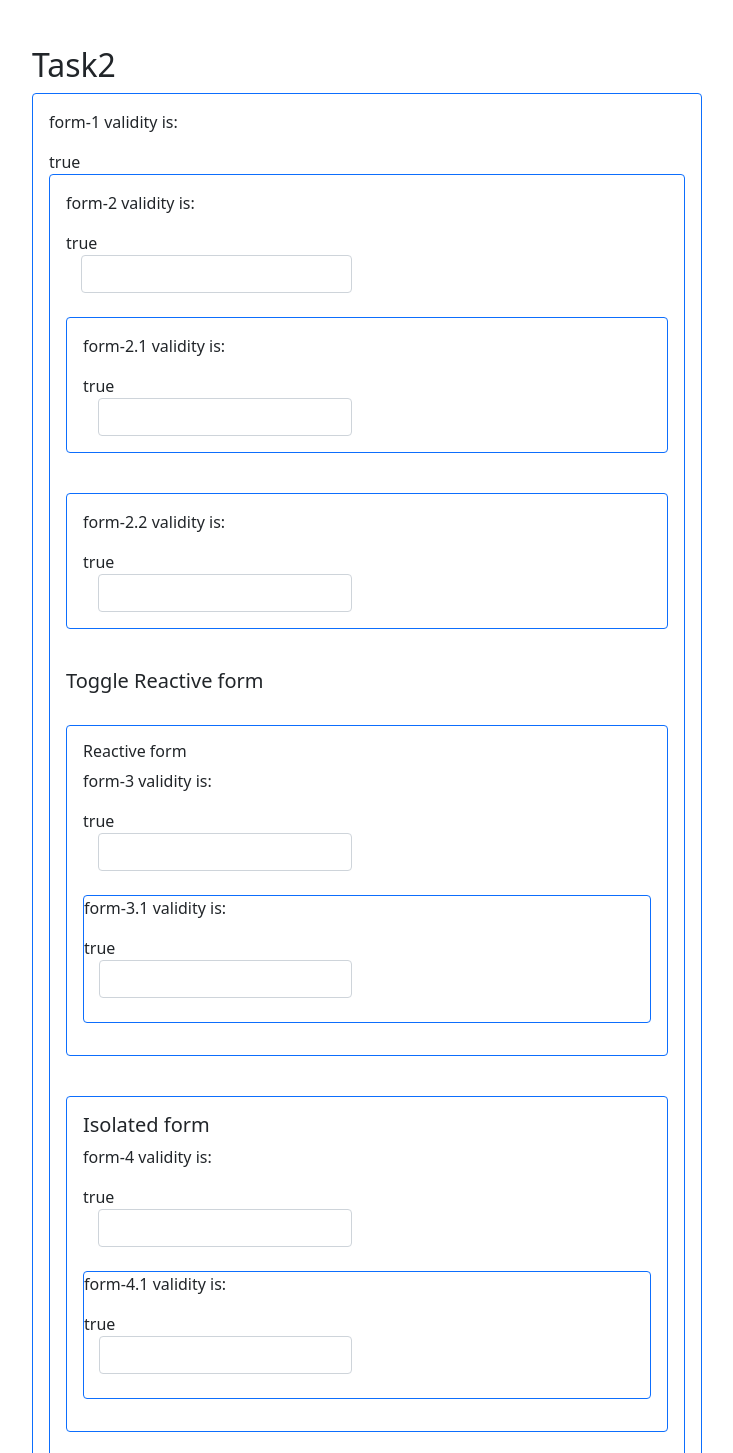
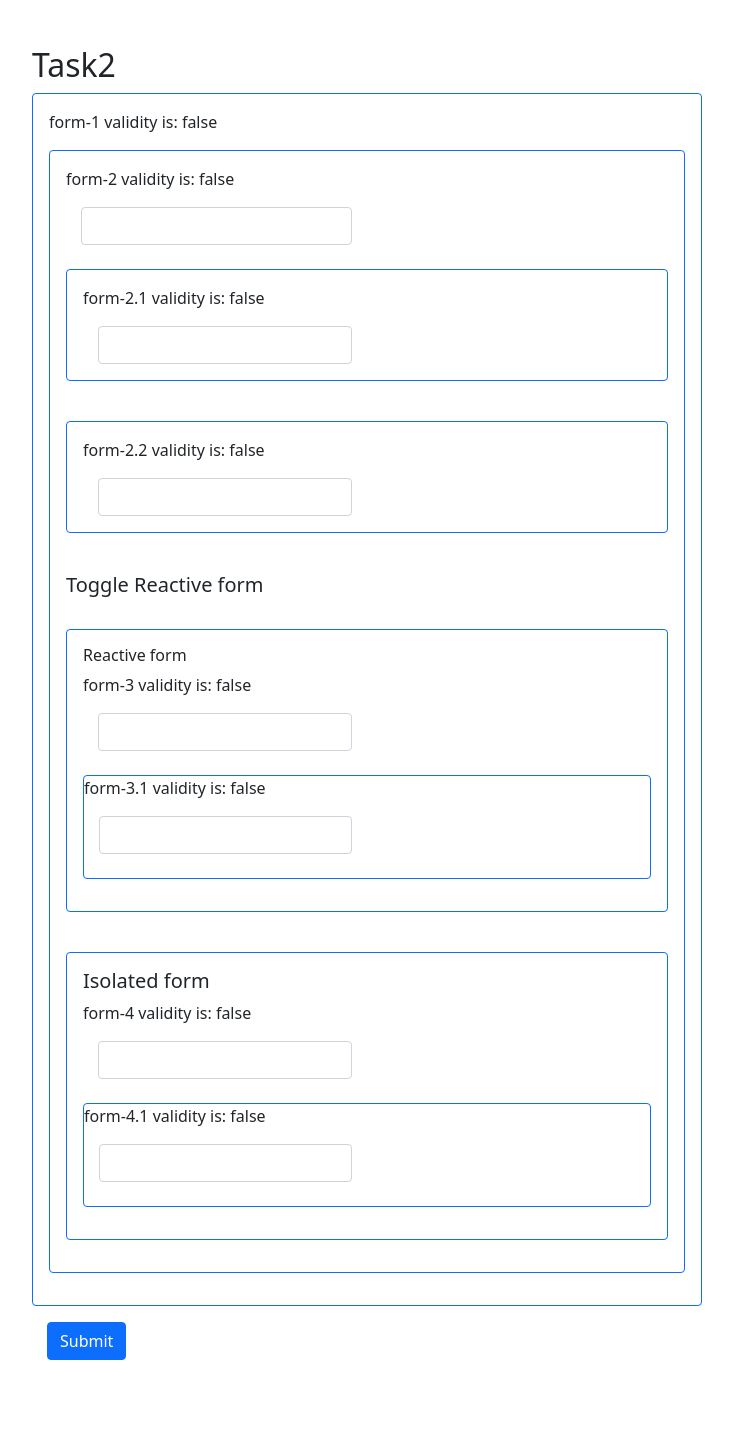
Before and after one commit to adiletyerkin/Assignment10, an Angular app: page / in a window 1280 px wide. Shown: the part 417-1870 px from the top of the page, without its empty margins (50-783 px from the left). After the commit the page ends 1777 px from the top, so only its background shows below. Built offline with nearby package versions, Linux system fonts and the light colour scheme.

Commit message:
Task2 template driven forms

```diff
--- a/src/app/task2/task2.component.html
+++ b/src/app/task2/task2.component.html
@@ -5,71 +5,85 @@
     <form #task2Form="ngForm" (ngSubmit)="onSubmit(task2Form)">
       <div class="card border-primary mb-3">
         <div class="card-body">
-          <p>form-1 validity is:</p> {{task2Form.valid}}
+          <p>form-1 validity is: {{task2Form.touched}}</p>
+          <form #task2Form2="ngForm" (ngSubmit)="onSubmit(task2Form2)">
             <div class="card border-primary mb-3">
               <div class="card-body">
-              <p>form-2 validity is:</p> {{task2Form.valid}}
+                <p>form-2 validity is: {{task2Form2.touched}}</p>
                 <div class="col-md-6">
                   <input type="text" class="form-control" name="form2" ngModel>
                 </div>
                 <br>
+                <form #task2Form21="ngForm" (ngSubmit)="onSubmit(task2Form21)">
                   <div class="card border-primary mb-3">
                     <div class="card-body">
-                  <p>form-2.1 validity is:</p> {{task2Form.valid}}
+                      <p>form-2.1 validity is: {{task2Form21.touched}}</p>
                       <div class="col-md-6">
                         <input type="text" class="form-control" name="form2-1" ngModel>
                       </div>
                     </div>
                   </div>
+                </form>
                 <br>
+                <form #task2Form22="ngForm" (ngSubmit)="onSubmit(task2Form22)">
                   <div class="card border-primary mb-3">
                     <div class="card-body">
-                  <p>form-2.2 validity is:</p> {{task2Form.valid}}
+                      <p>form-2.2 validity is: {{task2Form22.touched}}</p>
                       <div class="col-md-6">
                         <input type="text" class="form-control" name="form2-2" ngModel>
                       </div>
                     </div>
                   </div>
+                </form>
                 <br>
                 <h5>Toggle Reactive form</h5>
                 <br>
+                <form #task2Form3="ngForm" (ngSubmit)="onSubmit(task2Form3)">
                   <div class="card border-primary mb-3">
                     <div class="card-body">
                       <h6>Reactive form</h6>
-                  <p>form-3 validity is: </p> {{task2Form.valid}}
+                      <p>form-3 validity is: {{task2Form3.touched}}</p>
                       <div class="col-md-6">
                         <input type="text" class="form-control" name="form3" ngModel>
                       </div>
                       <br>
+                      <form #task2Form31="ngForm" (ngSubmit)="onSubmit(task2Form31)">
                         <div class="card border-primary mb-3">
-                    <p>form-3.1 validity is:</p> {{task2Form.valid}}
+                          <p>form-3.1 validity is: {{task2Form31.touched}}</p>
                           <div class="col-md-6">
                             <input type="text" class="form-control" name="form3-1" ngModel>
                           </div>
                           <br>
                         </div>
+                      </form>
                     </div>
                   </div>
+                </form>
                 <br>
+                <form #task2Form4="ngForm" (ngSubmit)="onSubmit(task2Form4)">
                   <div class="card border-primary mb-3">
                     <div class="card-body">
                       <h5>Isolated form</h5>
-                  <p>form-4 validity is: </p> {{task2Form.valid}}
+                      <p>form-4 validity is: {{task2Form4.touched}}</p>
                       <div class="col-md-6">
                         <input type="text" class="form-control" name="form4" ngModel>
                       </div>
                       <br>
+                      <form #task2Form41="ngForm" (ngSubmit)="onSubmit(task2Form41)">
                         <div class="card border-primary mb-3">
-                    <p>form-4.1 validity is:</p> {{task2Form.valid}}
+                          <p>form-4.1 validity is: {{task2Form41.touched}}</p>
                           <div class="col-md-6">
                             <input type="text" class="form-control" name="form4-1" ngModel>
                           </div>
                           <br>
                         </div>
+                      </form>
                     </div>
                   </div>
+                </form>
               </div>
             </div>
+          </form>
         </div>
       </div>
       <div class="col-sm-10">
```
Lines whose indentation alone changed are shown as unchanged.
